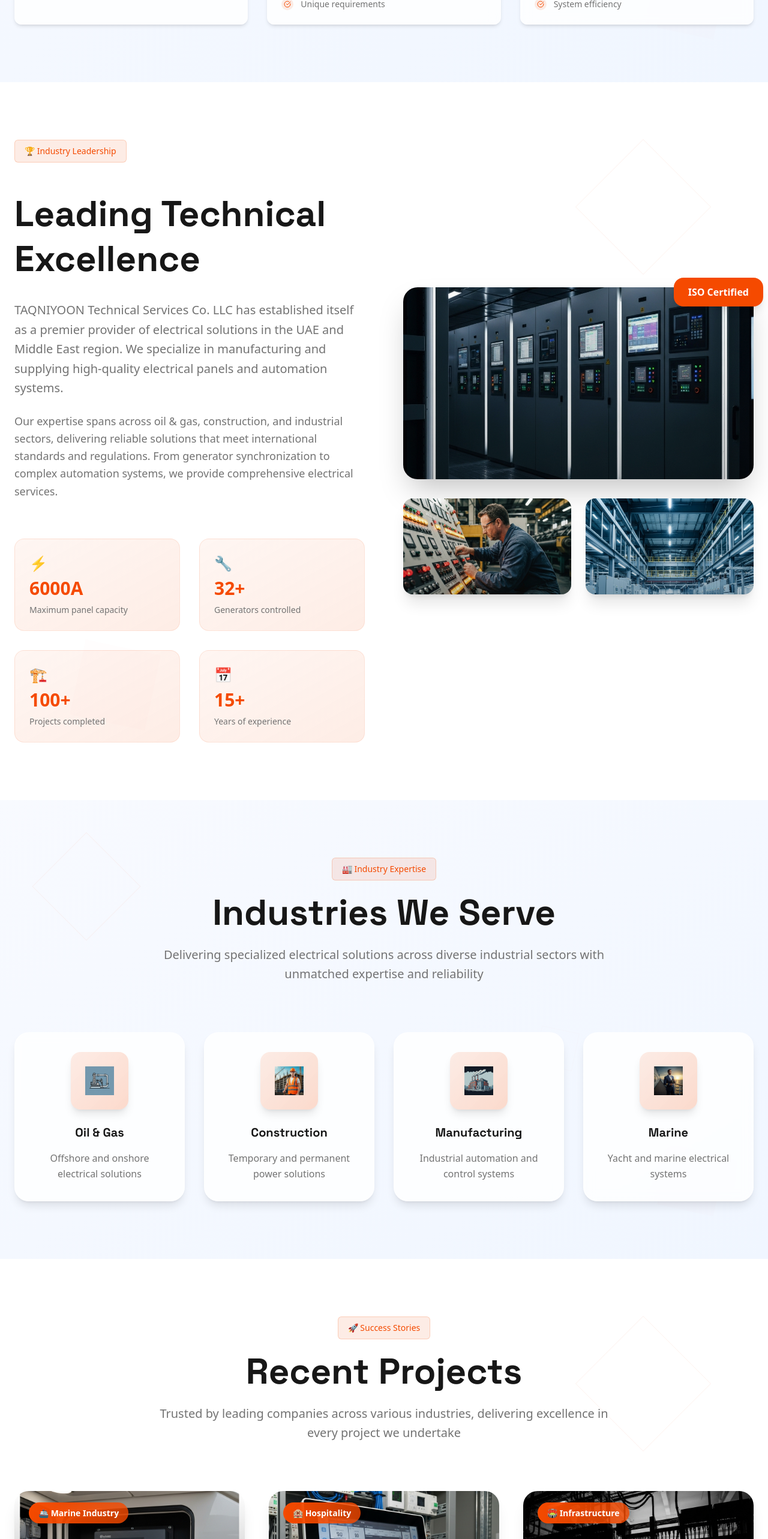
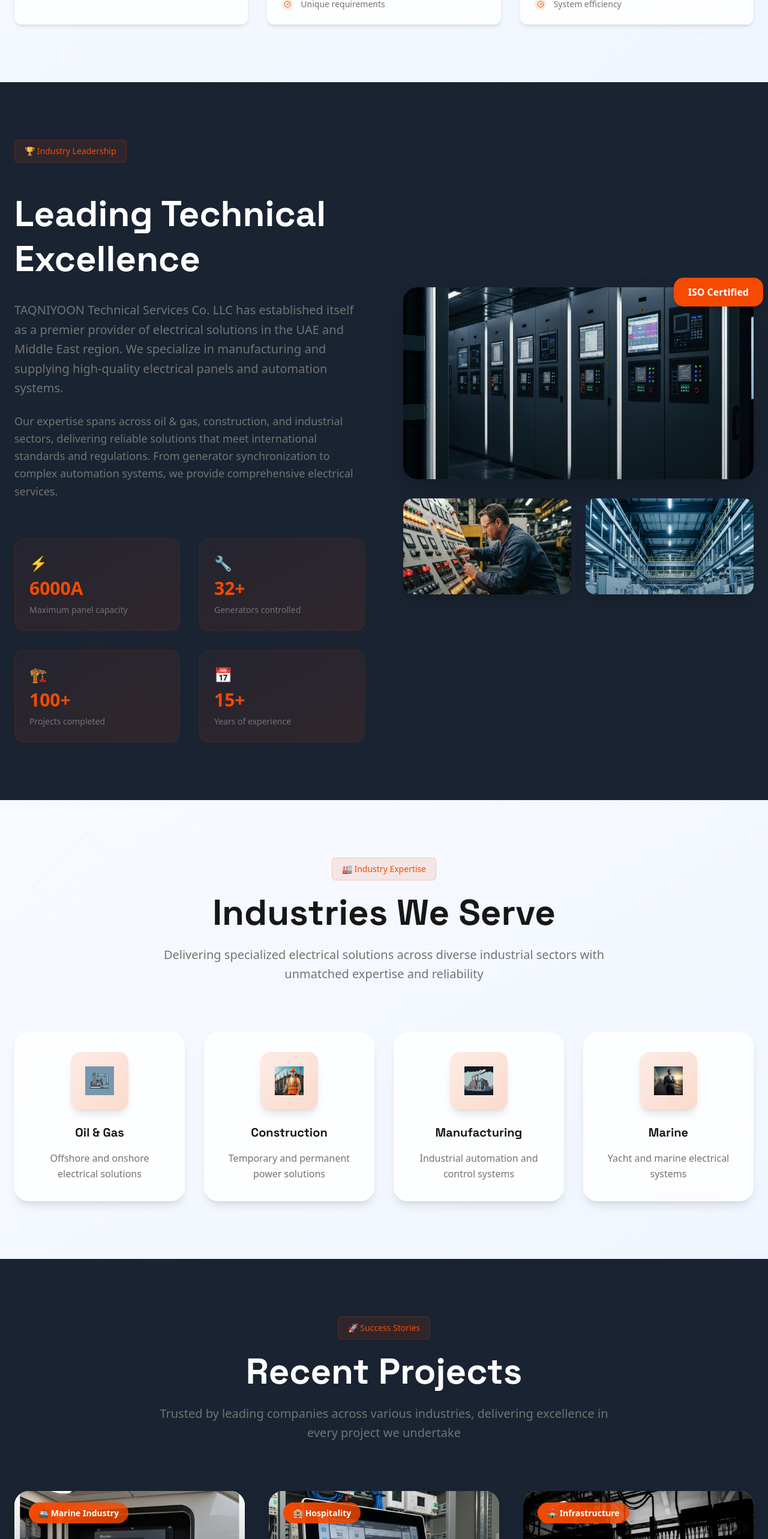
Before and after one commit to neerajram30/taqniyoon-landing, a Next.js app: page / in a window 1280 px wide. Shown: the part 2720-5286 px from the top of the page at 60% size. Built offline with nearby package versions, Linux system fonts and the light colour scheme.

Commit message:
fix: sections-bg changes

```diff
--- a/app/page.tsx
+++ b/app/page.tsx
@@ -723,7 +723,7 @@ export default function HomePage() {
         </section>
 
         {/* About Section */}
-        <section id="about" className="py-24 bg-white relative overflow-hidden">
+        <section id="about" className="py-24 bg-[#1A2332] relative overflow-hidden">
           {/* Background Elements */}
           <div className="absolute inset-0 opacity-5">
             <div className="absolute top-32 right-32 w-40 h-40 border border-accent rotate-45"></div>
@@ -749,7 +749,7 @@ export default function HomePage() {
                     </Badge>
                   </motion.div>
 
-                  <h2 className="text-4xl lg:text-6xl font-bold mb-8 font-[family-name:var(--font-space-grotesk)] text-foreground leading-tight">
+                  <h2 className="text-4xl lg:text-6xl font-bold mb-8 font-[family-name:var(--font-space-grotesk)] text-white leading-tight">
                     Leading Technical Excellence
                   </h2>
                 </div>
@@ -972,7 +972,7 @@ export default function HomePage() {
         </section>
 
         {/* Projects Section */}
-        <section id="projects" className="py-24 bg-white relative overflow-hidden">
+        <section id="projects" className="py-24 bg-[#1A2332] relative overflow-hidden">
           {/* Background Elements */}
           <div className="absolute inset-0 opacity-5">
             <div className="absolute top-32 right-32 w-40 h-40 border border-accent rotate-45"></div>
@@ -998,7 +998,7 @@ export default function HomePage() {
 
               <motion.h2
                 variants={fadeInUp}
-                className="text-4xl lg:text-6xl font-bold mb-6 font-[family-name:var(--font-space-grotesk)] text-foreground"
+                className="text-4xl lg:text-6xl font-bold mb-6 font-[family-name:var(--font-space-grotesk)] text-white"
               >
                 Recent Projects
               </motion.h2>
```
